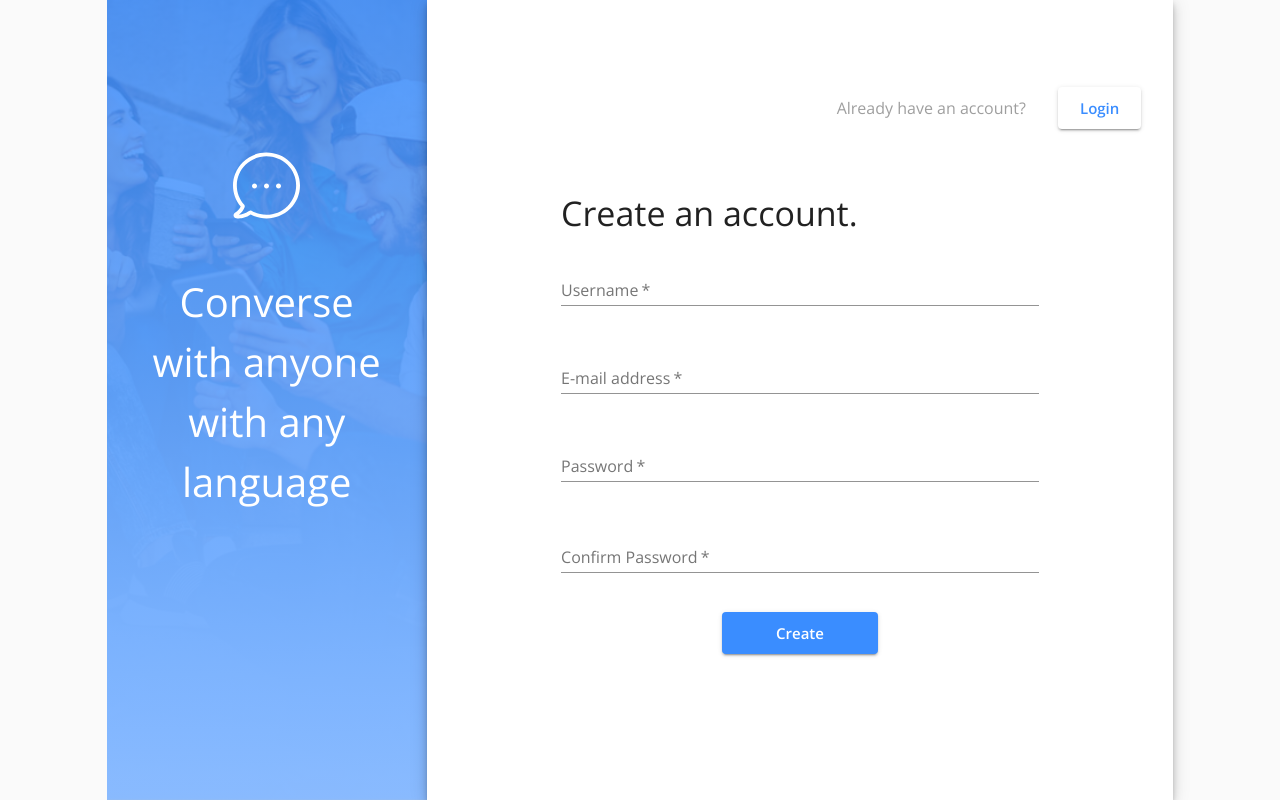
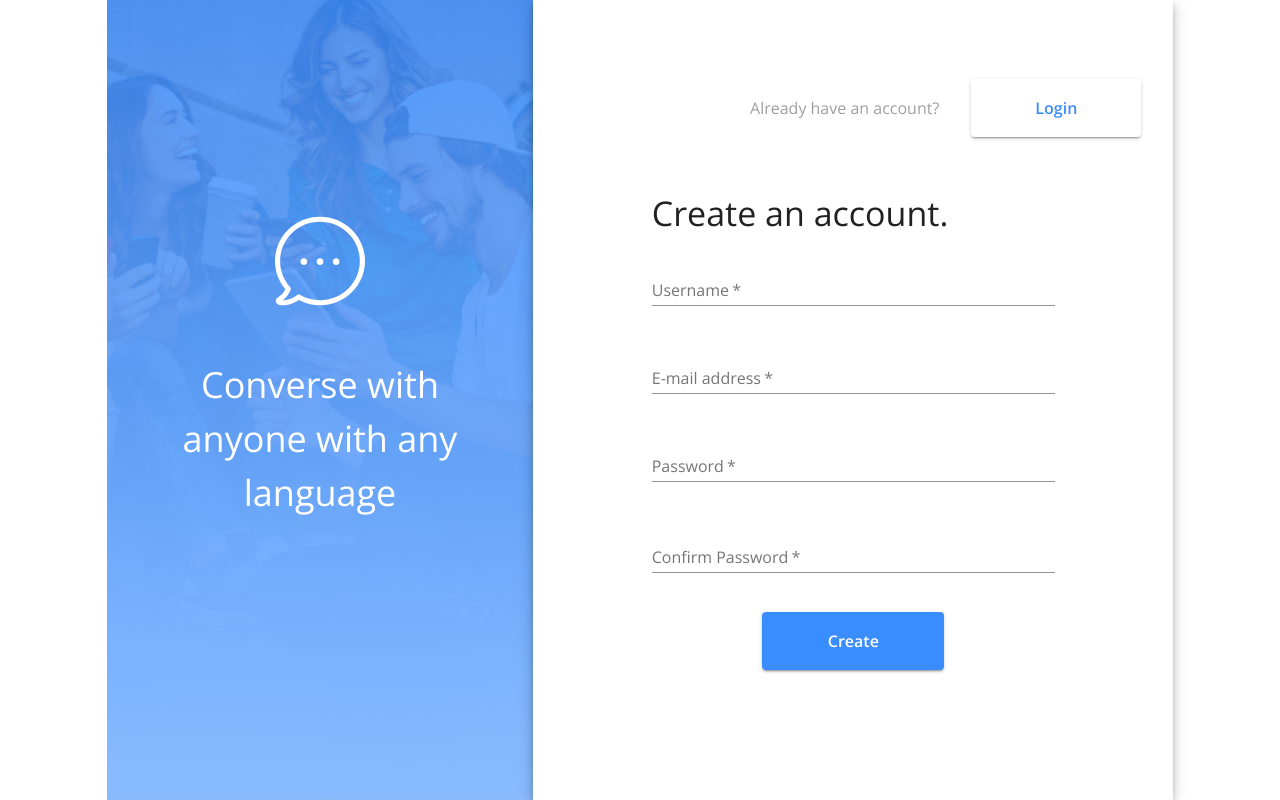
Before and after one commit to ExploreNcrack/messenger, a React (Create React App) app in the folder client/: page / in a window 1280 px wide. Built offline with nearby package versions, Linux system fonts and the light colour scheme; no server answers.

Commit message:
address login signup style problems

```diff
--- a/client/src/components/LoginSignup/Login.js
+++ b/client/src/components/LoginSignup/Login.js
@@ -19,6 +19,10 @@ const useStyles = makeStyles((theme) => ({
     flexDirection: "column",
     alignItems: "center",
   },
+  formDiv: {
+    width: "70%",
+    textAlign: "center"
+  }
 }));
 
 const Login = (props) => {
@@ -48,15 +52,14 @@ const Login = (props) => {
         <Box>
           <Button
             variant="contained"
-            style={{ color: "#3A8DFF", background: "white" }}
-            size="large"
+            style={{ color: "#3A8DFF", background: "white", width: "192px" }}
             onClick={() => history.push("/register")}
           >
             Create account
           </Button>
         </Box>
       </Grid>
-      <Box my={5} style={{ width: "70%", textAlign: "center" }}>
+      <Box my={5} className={classes.formDiv}>
         <Grid container my={4} justify="flex-start">
           <Typography component="h1" variant="h4">
             Welcome back!
@@ -88,13 +91,10 @@ const Login = (props) => {
             <Box my={2} style={{ textAlign: "center" }}>
               <Button
                 type="submit"
-                style={{
-                  width: "30%",
-                  backgroundColor: "#3A8DFF",
-                  color: "white",
-                }}
+                fullWidth
+                color="primary"
                 variant="contained"
-                size="large"
+
               >
                 Login
               </Button>
--- a/client/src/components/LoginSignup/LoginSignupTemplate.js
+++ b/client/src/components/LoginSignup/LoginSignupTemplate.js
@@ -2,7 +2,6 @@ import {
   Grid,
   Typography,
   makeStyles,
-  CssBaseline,
   Paper,
   Hidden,
 } from "@material-ui/core";
@@ -16,34 +15,30 @@ const useStyles = makeStyles((theme) => ({
   },
   chatIconDiv: {
     textAlign: 'center',
-    marginTop: '13vh'
+    marginTop: '21vh'
   },
   chatIcon: {
-    bottom: '3px',
-    margin: '3rem'
+    margin: '3rem',
+    height: '90px'
   },
   titleFontDiv: {
     textAlign: 'center',
   },
   titleFont: {
     margin: 'auto',
-    width: '80%',
+    width: '65%',
     textAlign: 'center',
     color: 'white',
-    fontSize: '30pt'
+    fontSize: '27pt'
   },
   image: {
-    backgroundImage: 'linear-gradient(to bottom, rgb(58, 141, 255, 0.85), rgb(134, 185, 255, 0.85)), url("bg-img.png")',
+    backgroundImage: 'linear-gradient(to bottom, rgb(58, 141, 255, 0.85), rgb(134, 185, 255, 0.85)), url("/images/bg-img.png")',
     backgroundRepeat: 'no-repeat',
     backgroundSize: 'cover',
     backgroundPosition: 'center',
   },
   rightDiv: {
     height: '100%'
-  },
-  avatar: {
-    margin: theme.spacing(1),
-    backgroundColor: theme.palette.secondary.main,
   },
 }))
 
@@ -52,23 +47,15 @@ const Template = (props) => {
 
   return (
     <Grid container component="main" justify="center" className={classes.root} >
-      <CssBaseline />
-      <Grid container item spacing={0} xs={false} sm={5} md={3} className={classes.image} >
+      <Grid container item spacing={0} xs={false} sm={5} md={4} className={classes.image} >
         <Hidden smDown>
           <Grid item xs={false} sm={12} className={classes.chatIconDiv}>
-            <svg  className={classes.chatIcon} width="67px" height="67px" viewBox="0 0 67 67">
-              <g id="chat">
-                <path d="M57.1688 9.66977C50.8366 3.43256 42.4361 0 33.4832 0C24.5302 0 16.1298 3.43256 9.79755 9.66977C-2.44191 21.7256 -3.29187 41.0233 7.68681 54.0419C6.61019 56.1767 4.88194 58.6605 2.31788 59.9023C1.08544 60.5023 0.391302 61.8 0.603792 63.1395C0.816283 64.4791 1.86457 65.5256 3.22451 65.7349C3.86198 65.8326 4.76861 65.9302 5.87356 65.9302C8.83426 65.9302 13.1974 65.2465 17.6597 62.0791C22.632 64.7163 28.0717 66 33.469 66C42.1386 66 50.7232 62.693 57.1829 56.3302C63.5152 50.093 67 41.8186 67 33C67 24.1814 63.501 15.907 57.1688 9.66977ZM54.4631 53.6651C44.901 63.0837 30.0975 64.9535 18.453 58.214C17.688 57.7674 16.7389 57.907 16.1298 58.507C16.0731 58.5349 16.0164 58.5767 15.9739 58.6186C12.1349 61.5488 8.36678 62.1628 5.87356 62.1628L5.85939 62.1628C8.7351 60.0977 10.5483 57.0279 11.6108 54.6419C11.7808 54.2372 11.8091 53.8186 11.71 53.4279C11.6675 53.0512 11.5116 52.6744 11.2425 52.3674C0.872947 40.8279 1.41126 23.2465 12.4891 12.3349C24.0627 0.934884 42.8894 0.934884 54.4489 12.3349C66.0367 23.7349 66.0367 42.2651 54.4631 53.6651Z" transform="translate(0 0.5)" id="Shape" fill="#FFFFFF" stroke="none" />
-                <path d="M2.5 5C3.88071 5 5 3.88071 5 2.5C5 1.11929 3.88071 0 2.5 0C1.11929 0 0 1.11929 0 2.5C0 3.88071 1.11929 5 2.5 5Z" transform="translate(31 31.5)" id="Oval" fill="#FFFFFF" stroke="none" />
-                <path d="M2.5 5C3.88071 5 5 3.88071 5 2.5C5 1.11929 3.88071 0 2.5 0C1.11929 0 0 1.11929 0 2.5C0 3.88071 1.11929 5 2.5 5Z" transform="translate(43 31.5)" id="Oval" fill="#FFFFFF" stroke="none" />
-                <path d="M2.5 5C3.88071 5 5 3.88071 5 2.5C5 1.11929 3.88071 0 2.5 0C1.11929 0 0 1.11929 0 2.5C0 3.88071 1.11929 5 2.5 5Z" transform="translate(19 31.5)" id="Oval" fill="#FFFFFF" stroke="none" />
-              </g>
-            </svg>
+            <img className={classes.chatIcon} src="/images/bubble.svg" alt="" />
             <Typography  sm={12} className={classes.titleFont}>Converse with anyone with any language</Typography>
           </Grid>
         </Hidden>
       </Grid>
-      <Grid container item direction="column" xs={12} sm={12} md={6} lg={7} component={Paper} elevation={6} square justify="flex-start" className={classes.rightDiv}>
+      <Grid container item direction="column" xs={12} sm={12} md={6} lg={6} component={Paper} elevation={6} square justify="flex-start" className={classes.rightDiv}>
             { props.page === "signup" ?  <Signup /> : <Login />}
       </Grid>
     </Grid>
--- a/client/src/components/LoginSignup/Signup.js
+++ b/client/src/components/LoginSignup/Signup.js
@@ -20,6 +20,10 @@ const useStyles = makeStyles((theme) => ({
     flexDirection: "column",
     alignItems: "center",
   },
+  formDiv: {
+    width: "70%",
+    textAlign: "center"
+  }
 }));
 
 const Login = (props) => {
@@ -57,15 +61,14 @@ const Login = (props) => {
         <Box>
           <Button
             variant="contained"
-            style={{ color: "#3A8DFF", background: "white" }}
-            size="large"
+            style={{ color: "#3A8DFF", background: "white", width: "170px" }}
             onClick={() => history.push("/login")}
           >
             Login
           </Button>
         </Box>
       </Grid>
-      <Box my={5} style={{ width: "70%", textAlign: "center" }}>
+      <Box my={5} className={classes.formDiv}>
         <Grid container my={4} justify="flex-start">
           <Typography component="h1" variant="h4">
             Create an account.
@@ -135,13 +138,9 @@ const Login = (props) => {
             <Box my={2} style={{ textAlign: "center" }}>
               <Button
                 type="submit"
-                style={{
-                  width: "30%",
-                  backgroundColor: "#3A8DFF",
-                  color: "white",
-                }}
+                fullWidth
+                color="primary"
                 variant="contained"
-                size="large"
               >
                 Create
               </Button>
--- a/client/src/themes/theme.js
+++ b/client/src/themes/theme.js
@@ -15,6 +15,15 @@ export const theme = createMuiTheme({
       input: {
         fontWeight: "bold"
       }
+    },
+    MuiButton: {
+      root: {
+        padding: "15px",
+        fontSize: "12pt"
+      },
+      fullWidth: {
+        maxWidth: "182px",
+      }
     }
   },
   palette: {
```
Also changed, not shown: client/public/images/bg-img.png (renamed from client/public/bg-img.png), client/public/images/bubble.svg (renamed from client/public/bubble.svg).
